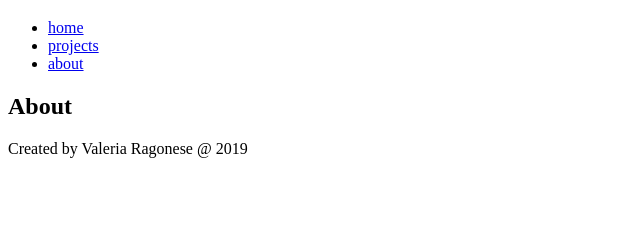
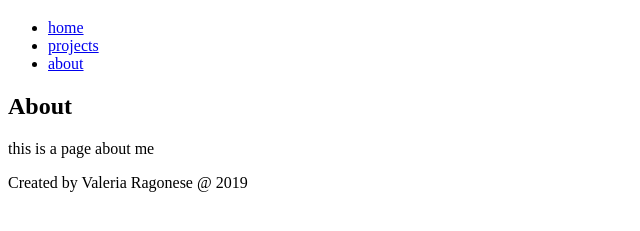
Before and after one commit to morwen80/personal-portfolio, a Gatsby site: page /about in a window 1280 px wide. Shown: the part 61-292 px from the top of the page, without its empty margins (0-640 px from the left). Built offline with nearby package versions, Linux system fonts and the light colour scheme; Gatsby itself is replaced by a stand-in of ours.

Commit message:
replaced Header and Footer with the Layout component

```diff
--- /dev/null
+++ b/src/components/layout.js
@@ -0,0 +1,15 @@
+import React from 'react';
+import Header from './header'
+import Footer from './footer'
+
+const Layout = (props) => {
+  return (
+    <div>
+      <Header />
+      {props.children}
+      <Footer />
+    </div>
+  )
+}
+
+export default Layout
--- a/src/pages/about.js
+++ b/src/pages/about.js
@@ -1,14 +1,12 @@
 import React from 'react';
-import Footer from '../components/footer';
-import Header from '../components/header';
+import Layout from '../components/layout';
 
 const About = () => {
   return (
-  <div>
-    <Header />
-    <h2>About</h2>
-    <Footer />
-  </div>
+    <Layout>
+      <h2>About</h2>
+      <p>this is a page about me</p>
+    </Layout>
 )}
 
 export default About
```
Also changed, not shown: src/pages/index.js (+3 -6 lines), src/pages/projects.js (+5 -7 lines).
